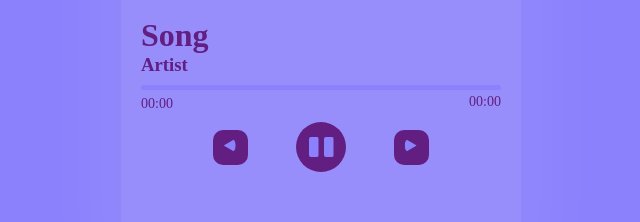
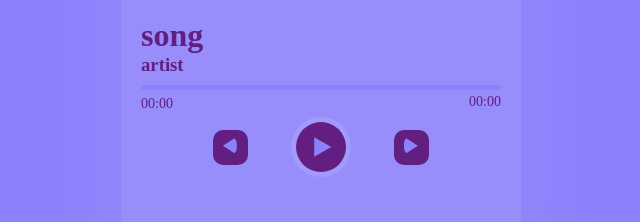
Before and after one commit to iamwairimu/Streamplay, a website: page index.html in a window 1280 px wide. Shown: the part 443-665 px from the top of the page, 319-959 px from the left. Drawn offline with Linux system fonts and the light colour scheme; a web font is replaced by a local one.

Commit message:
js on the play button

```diff
--- a/index.html
+++ b/index.html
@@ -7,10 +7,11 @@
     <title>Streamplay</title>
   </head>
   <body>
+    <audio src="" id="audio"></audio>
     <div class="background">
       <div class="square"></div>
-      <h1>Song</h1>
-      <h3>Artist</h3>
+      <h1 class="song">song</h1>
+      <h3 class="artist">artist</h3>
       <div class="slidebar">
         <input type="range" value="0" class="bar" />
         <span class="now">00:00</span>
@@ -18,7 +19,7 @@
       </div>
       <div class="control">
         <button class="pst back"></button>
-        <button class="play">
+        <button class="play pause">
           <span></span>
           <span></span>
         </button>
--- a/script.js
+++ b/script.js
@@ -0,0 +1,23 @@
+//store current song index
+let currentMusic = 0;
+
+//select audio source
+const music = document.querySelector("#audio");
+
+//select elements to implement behaviours on
+const bar = document.querySelector(".bar");
+const song = document.querySelector(".song");
+const artist = document.querySelector(".artist");
+const square = document.querySelector(".square");
+const now = document.querySelector(".now");
+const period = document.querySelector(".period");
+const play = document.querySelector(".play");
+const back = document.querySelector(".back");
+const next = document.querySelector(".next");
+
+//add events to the elements
+play.addEventListener("click", () => {
+  play.classList.toggle("pause");
+});
+
+//setup the music
--- a/style.css
+++ b/style.css
@@ -141,9 +141,9 @@ body {
   top: 45%;
   left: 45%;
   transform: translate(-45%, -45%) rotate(-90deg);
-  border-bottom: 12px solid #8b81fc;
-  border-left: 7px solid transparent;
-  border-right: 7px solid transparent;
+  border-bottom: 14px solid #8b81fc;
+  border-left: 9px solid transparent;
+  border-right: 9px solid transparent;
   border-radius: 10px;
 }
 .next::before {
@@ -152,8 +152,8 @@ body {
   top: 45%;
   left: 45%;
   transform: translate(-45%, -45%) rotate(90deg);
-  border-bottom: 12px solid #8b81fc;
-  border-left: 7px solid transparent;
-  border-right: 7px solid transparent;
+  border-bottom: 14px solid #8b81fc;
+  border-left: 9px solid transparent;
+  border-right: 9px solid transparent;
   border-radius: 10px;
 }
```
